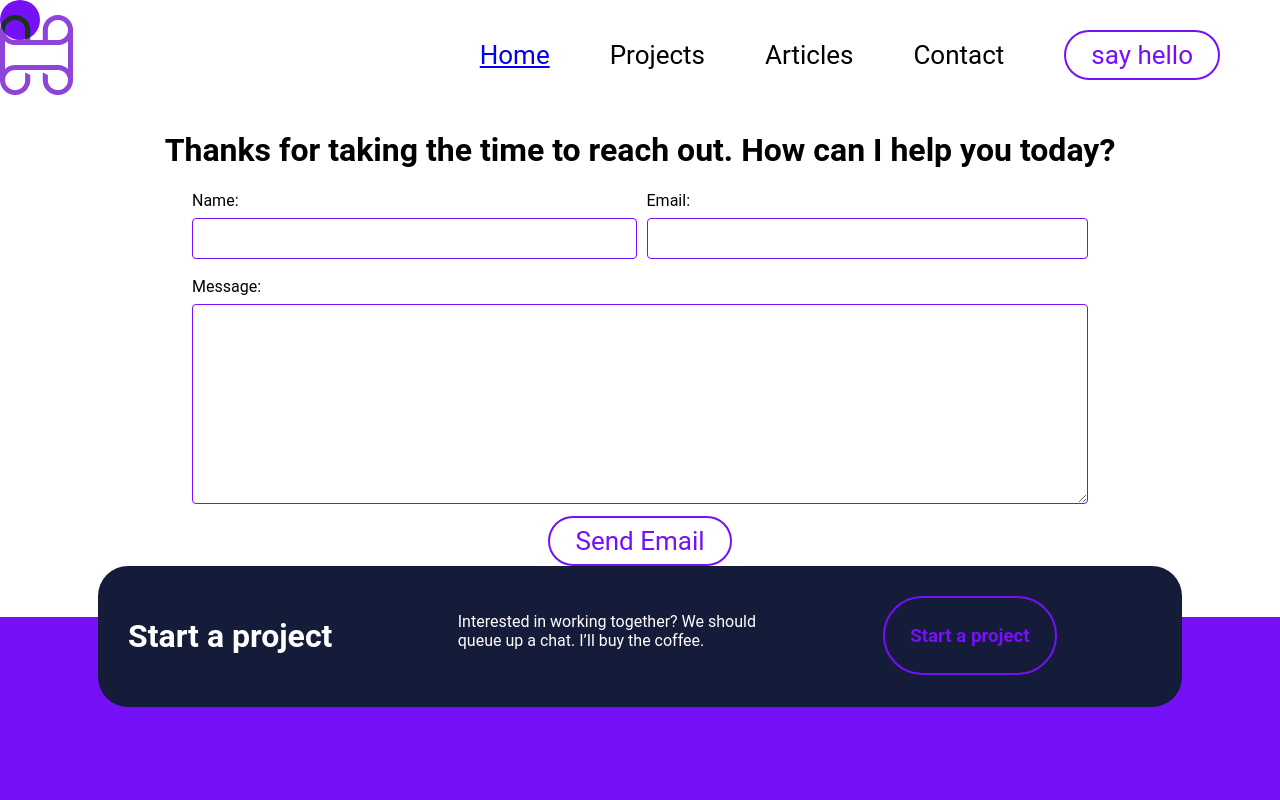
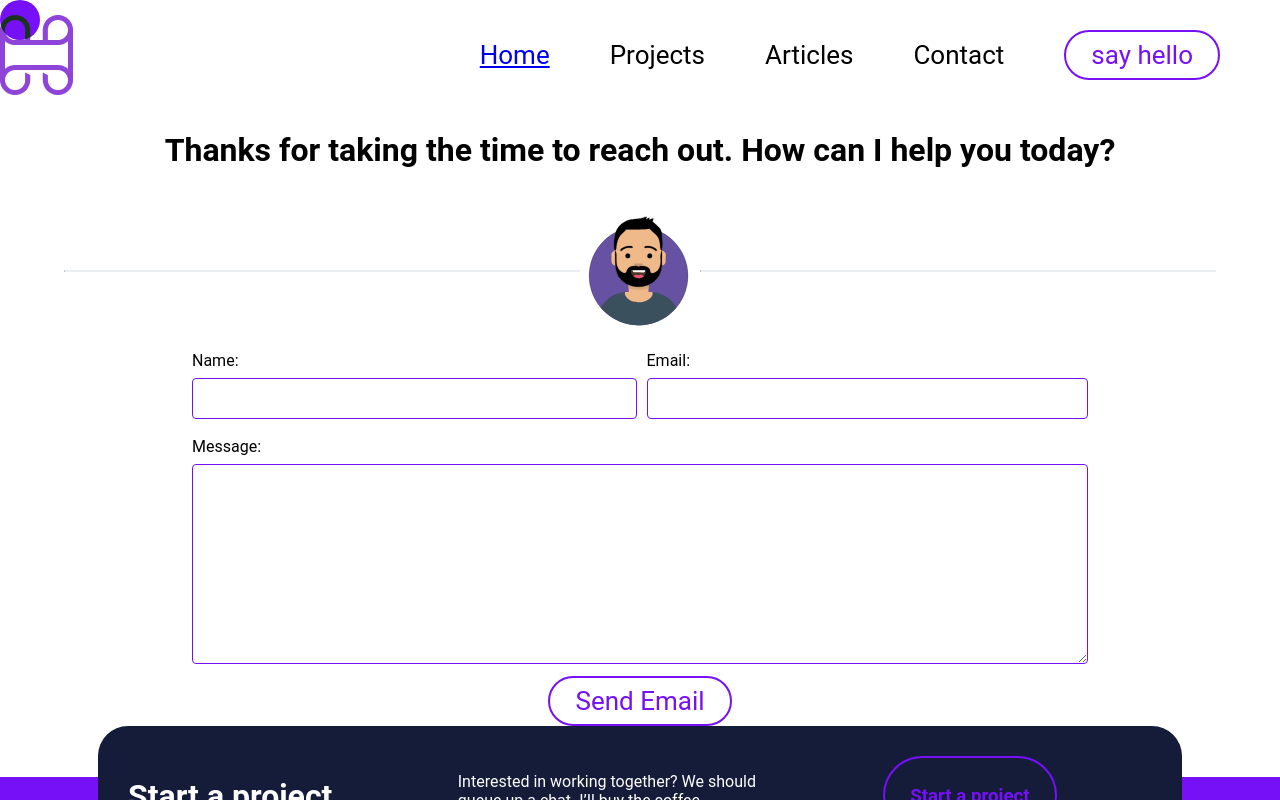
Before and after one commit to hakimmaaouia/portfolio, a React (Create React App) app: page /Contact in a window 1280 px wide. Shown: the top 800 px of the page. Built offline with nearby package versions, Linux system fonts and the light colour scheme.

Commit message:
add avatar

```diff
--- a/src/Component/Avatar/Avatar.css
+++ b/src/Component/Avatar/Avatar.css
@@ -1,3 +1,19 @@
 .AvatarContainer{
+    display: flex;
+	flex-direction: row;
+	flex-wrap: nowrap;
+	justify-content: center;
+	align-items: center;
+	align-content: stretch;
+    width: 90%;
+    margin:20px 0px;
+}
 
+.avatar{
+    width: 120px;
+    height: 120px;
 }
+.line{
+    width:50%;
+    border-top: 1px solid var(--grey);
+}
--- a/src/Component/Avatar/Avatar.tsx
+++ b/src/Component/Avatar/Avatar.tsx
@@ -1,10 +1,11 @@
 import React from "react"
 import "./Avatar.css"
-
+import avatar from "../../Assets/avatar.svg"
 const Avatar=()=>{
     return(
         <div className="AvatarContainer">
-
-            <div>
+<hr className="line"></hr><img src={avatar} className="avatar"></img>  <hr  className="line"></hr>
+            </div>
     )
 }
+export default Avatar ;
--- a/src/Component/Contact/Contact.tsx
+++ b/src/Component/Contact/Contact.tsx
@@ -1,5 +1,6 @@
 import React, { useState } from "react";
 import Bottom from "../Bottom/Bottom";
+import Avatar from "../Avatar/Avatar"
 import "./Contact.css";
 const Contact = () => {
   const [Name, setName] = useState("");
@@ -18,6 +19,8 @@ const Contact = () => {
       <h1 className="titleContainer">
         Thanks for taking the time to reach out. How can I help you today?
       </h1>
+
+      <Avatar/>
       <div className="form">
         <div>
           <label>Name:</label>
```
Also changed, not shown: src/Assets/avatar.svg (added), 1 other file (tests, documents, lock files or other folders).
